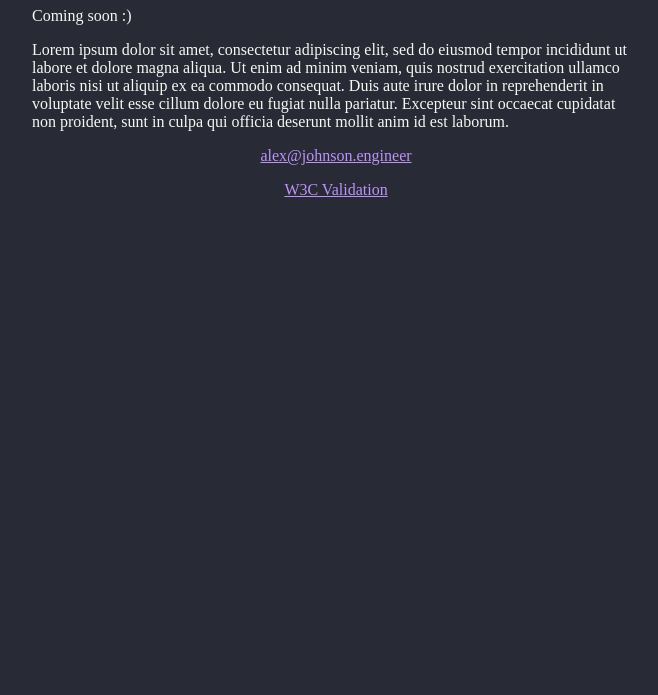
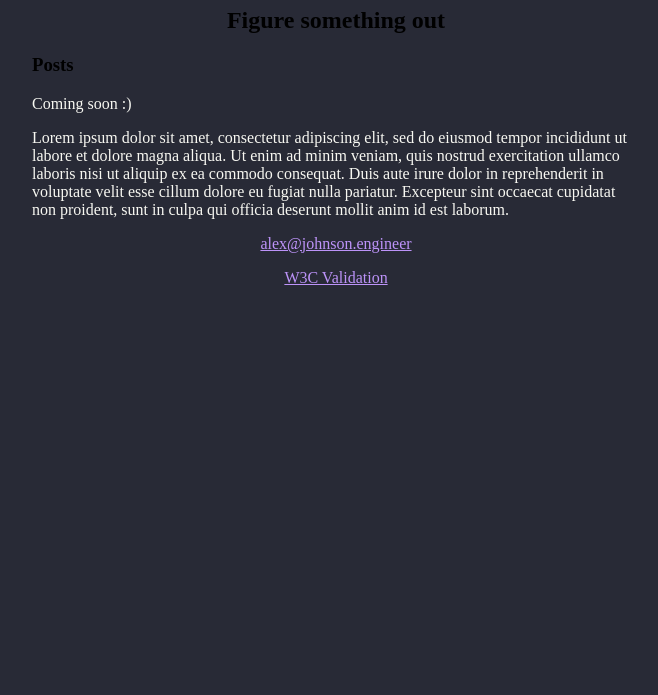
Before and after one commit to awjnsn/manportable.net, a plain HTML site: page index.html in a window 1280 px wide. Shown: the part 105-800 px from the top of the page, without its empty margins (304-962 px from the left). Drawn offline with Linux system fonts and the light colour scheme.

Commit message:
More headings

```diff
--- a/index.html
+++ b/index.html
@@ -9,7 +9,9 @@
     <body>
         <div style="text-align: center;">
             <h1>manportable.net</h1>
+            <h2>Figure something out</h2>
         </div>
+        <h3>Posts</h3>
         <p>Coming soon :)</p>
         <p>Lorem ipsum dolor sit amet, consectetur adipiscing elit, sed do eiusmod tempor incididunt ut labore et dolore magna aliqua. Ut enim ad minim veniam, quis nostrud exercitation ullamco laboris nisi ut aliquip ex ea commodo consequat. Duis aute irure dolor in reprehenderit in voluptate velit esse cillum dolore eu fugiat nulla pariatur. Excepteur sint occaecat cupidatat non proident, sunt in culpa qui officia deserunt mollit anim id est laborum.</p>
         <p style="text-align: center"><a href="mailto:alex@johnson.engineer">alex@johnson.engineer</a></p>
```
